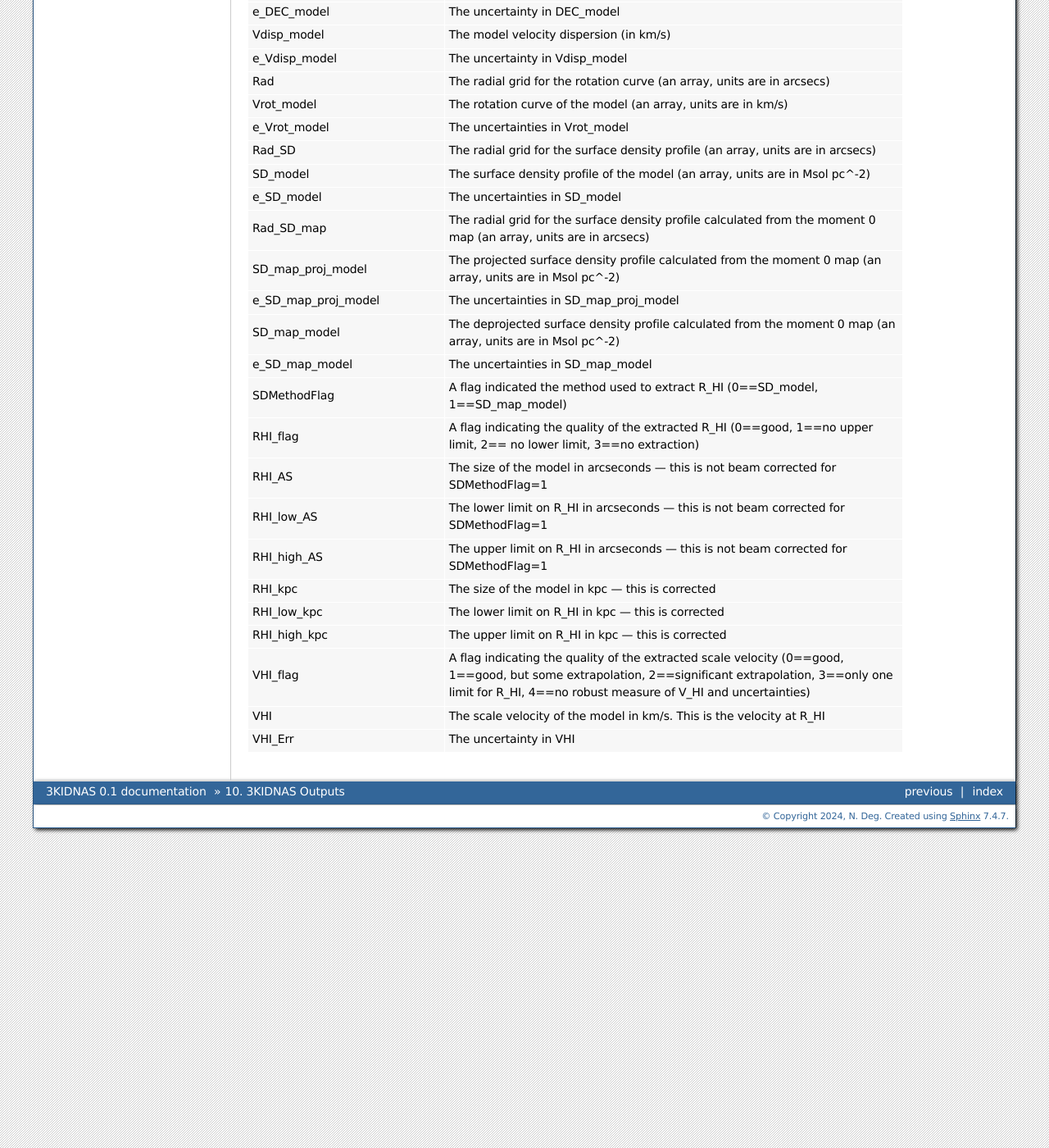
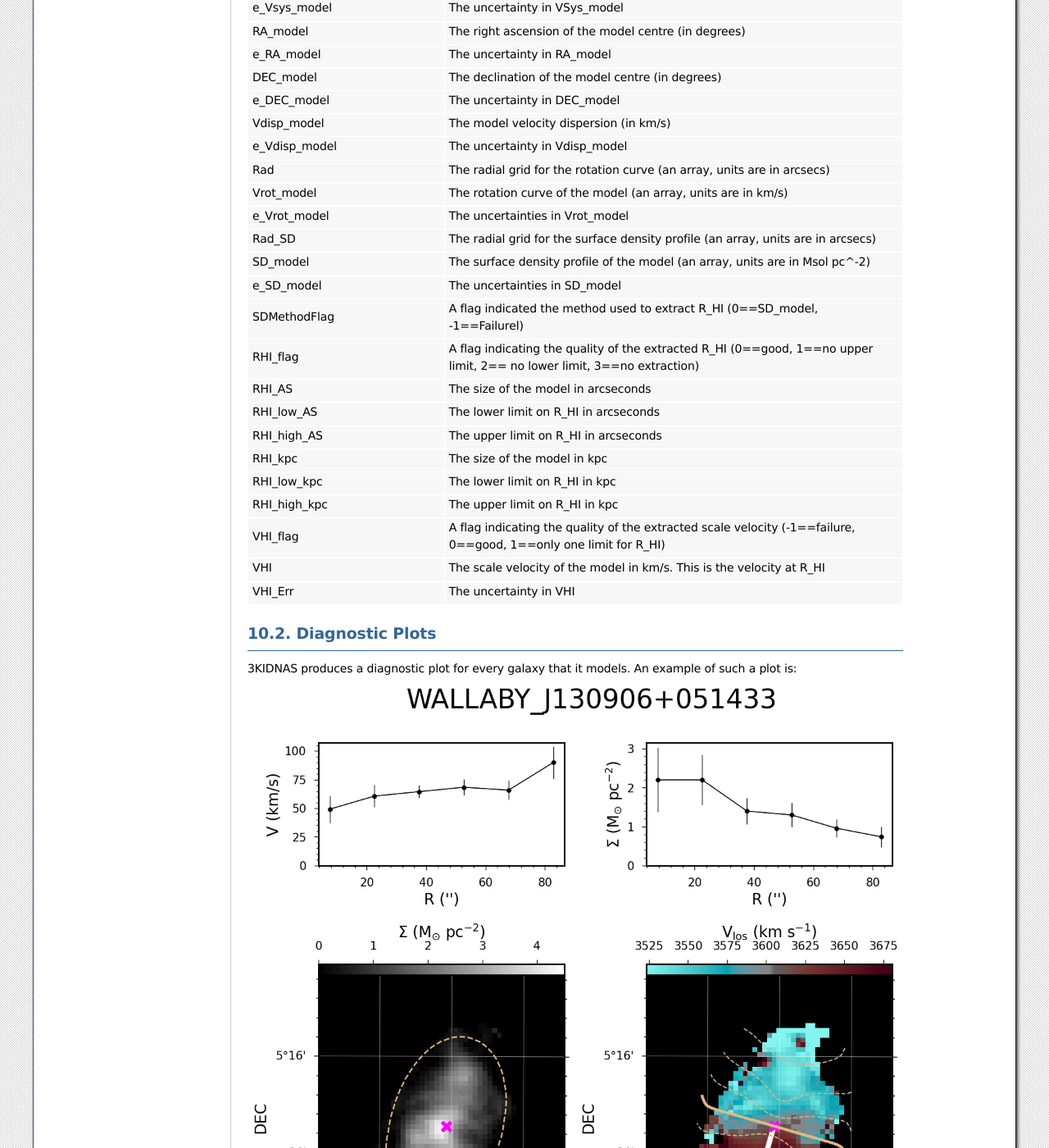
Before and after one commit to NateDeg/3KIDNAS, a Sphinx documentation site: the page built from docs/source/outputs/outputproducts.rst, in a window 1280 px wide and 1400 px high, scrolled down 1206 px. Shown: the whole window at 82% size. Built offline with Sphinx 7.4.7, drawn with Linux system fonts in a browser that asks for light colours; some of the changed text lies outside the part shown.

Commit message:
Updating documentation for the outputs

```diff
--- a/docs/source/outputs/KIDNAS_CatalogueColumnName.csv
+++ b/docs/source/outputs/KIDNAS_CatalogueColumnName.csv
@@ -27,19 +27,14 @@ e_Vrot_model,The uncertainties in Vrot_model
 Rad_SD,"The radial grid for the surface density profile (an array, units are in arcsecs)"
 SD_model,"The surface density profile of the model (an array, units are in Msol pc^-2)"
 e_SD_model,The uncertainties in SD_model
-Rad_SD_map,"The radial grid for the surface density profile calculated from the moment 0 map (an array, units are in arcsecs)"
-SD_map_proj_model,"The projected surface density profile calculated from the moment 0 map (an array, units are in Msol pc^-2)"
-e_SD_map_proj_model,The uncertainties in SD_map_proj_model
-SD_map_model,"The deprojected surface density profile calculated from the moment 0 map (an array, units are in Msol pc^-2)"
-e_SD_map_model,The uncertainties in SD_map_model
-SDMethodFlag,"A flag indicated the method used to extract R_HI (0==SD_model, 1==SD_map_model)"
+SDMethodFlag,"A flag indicated the method used to extract R_HI (0==SD_model, -1==Failurel)"
 RHI_flag,"A flag indicating the quality of the extracted R_HI (0==good, 1==no upper limit, 2== no lower limit, 3==no extraction) "
-RHI_AS,The size of the model in arcseconds — this is not beam corrected for SDMethodFlag=1
-RHI_low_AS,The lower limit on R_HI in arcseconds — this is not beam corrected for SDMethodFlag=1
-RHI_high_AS,The upper limit on R_HI in arcseconds — this is not beam corrected for SDMethodFlag=1
-RHI_kpc,The size of the model in kpc — this is corrected
-RHI_low_kpc,The lower limit on R_HI in kpc — this is corrected
-RHI_high_kpc,The upper limit on R_HI in kpc — this is corrected
-VHI_flag,"A flag indicating the quality of the extracted scale velocity (0==good, 1==good, but some extrapolation, 2==significant extrapolation, 3==only one limit for R_HI, 4==no robust measure of V_HI and uncertainties)"
+RHI_AS,The size of the model in arcseconds
+RHI_low_AS,The lower limit on R_HI in arcseconds
+RHI_high_AS,The upper limit on R_HI in arcseconds
+RHI_kpc,The size of the model in kpc
+RHI_low_kpc,The lower limit on R_HI in kpc
+RHI_high_kpc,The upper limit on R_HI in kpc
+VHI_flag,"A flag indicating the quality of the extracted scale velocity (-1==failure, 0==good, 1==only one limit for R_HI)"
 VHI,The scale velocity of the model in km/s.  This is the velocity at R_HI
 VHI_Err,The uncertainty in VHI
--- a/docs/source/outputs/outputproducts.rst
+++ b/docs/source/outputs/outputproducts.rst
@@ -6,27 +6,35 @@ There are a variety of data products produced by 3KIDNAS.  When run in pipeline
 
 After fitting all galaxies, 3KIDNAS checks whether the fits are acceptable.  All accepted fits are stored in a subfolder.  Within this subfolder, individual folders are made for each galaxy.  Additionally a catalogue file is generated contains the model parameters for all successful fits. And, for ease in browsing, copies of all diagnostic plots are placed in a separate folder (both for all fits and for only the accepted fits).  Essentially the structure is:
 
-MainOutputFolder
-|----AcceptedGalaxyModels
+| MainOutputFolder
+| ├── AcceptedGalaxyModels
+| │   ├── CatalogueFile
+| │   ├── DiagnosticPlotFolderForAcceptedFits
+| │   ├── AcceptedGalaxy1
+| │   └── AcceptedGalaxy2
+| │   └── ...
+| ├── DiagnosticPlotFolderForAllFits
+| ├── README.md
+| ├── AttemptedGalaxyFit1
+| └── AttemptedGalaxy2
+| └── ...
 
-|     |---CatalogueFile
 
-|     |---DiagnosticPlotFolderForAcceptedFits
-
-|     |---AcceptedGalaxy1
-|     |---AcceptedGalaxy2
-|     |---...
-|----DiagnosticPlotFolderForAllFits
-|----AttemptedGalaxyFit1
-|----AttemptedGalaxy2
-|----...
+The AcceptedGalaxyModels folder contains all acceptable models.  Within that folder, the catalogue file is the single most important 3KIDNAS output.
 
 
 Accepted Model Catalogue
 --------------
-The accepted model catalogue is perhaps the most important output from 3KIDNAS as it is the one that users will likely interact with the most.  It contains the model parameters for each individual galaxy fit.  While this information is available in the individual output folders, it is much more accessible in the output csv catalogue.  The various columns in the catalogue are
+The accepted model catalogue is the most important output from 3KIDNAS as it is the one that users will likely interact with the most.  It contains the model parameters for each individual galaxy fit.  While this information is available in the individual output folders, it is much more accessible in the output csv catalogue.  The various columns in the catalogue are
 
-.. csv-table:: Table Title
+.. csv-table:: The 3KIDNAS Catalogue File Columns
    :file: KIDNAS_CatalogueColumnName.csv
    :widths: 30, 70
    :header-rows: 1
+
+
+Diagnostic Plots
+--------------
+3KIDNAS produces a diagnostic plot for every galaxy that it models.  An example of such a plot is:
+
+.. image:: WALLABY_J130906+051433_BSModel.png
--- a/docs/source/overview.rst
+++ b/docs/source/overview.rst
@@ -1,3 +1,3 @@
 Overview
 
-The 3D-Kinematic Data aNalysis Algorithm for Surveys (3KIDNAS, pronounced the same as echidnas), is a pipeline for kinematically modelling resolved galaxies.  This page contains extensive documentation of how to install and use the code, as well as the underlying structure for those who wish to modify the code.  We also list a few of the known issues and future improvements.
+The 3D-KInematic Data aNalysis Algorithm for Surveys (3KIDNAS, pronounced the same as echidnas), is a pipeline for kinematically modelling resolved galaxies.  This page contains extensive documentation of how to install and use the code, as well as the underlying structure for those who wish to modify the code.  We also list a few of the known issues and future improvements.
```
Also changed, not shown: docs/source/outputs/WALLABY_J130906+051433_BSModel.png (added).
